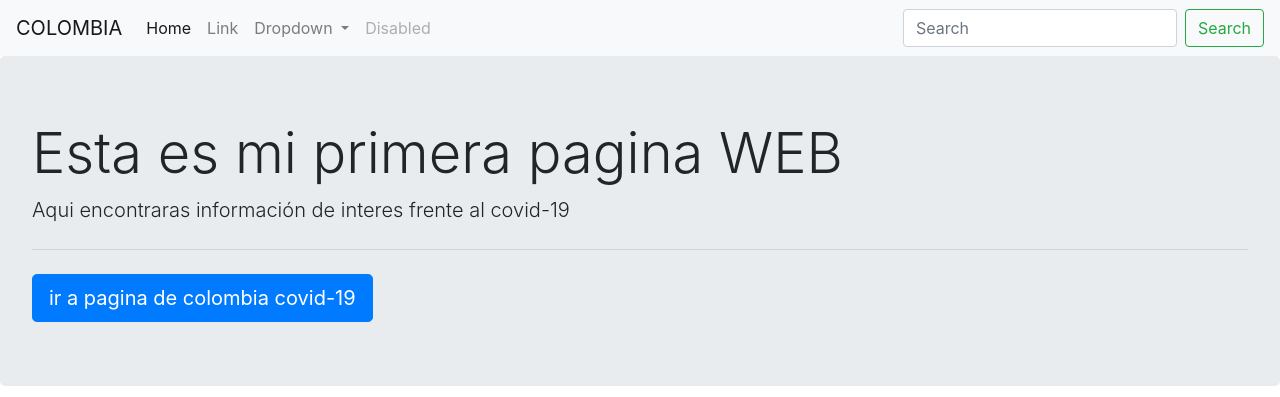
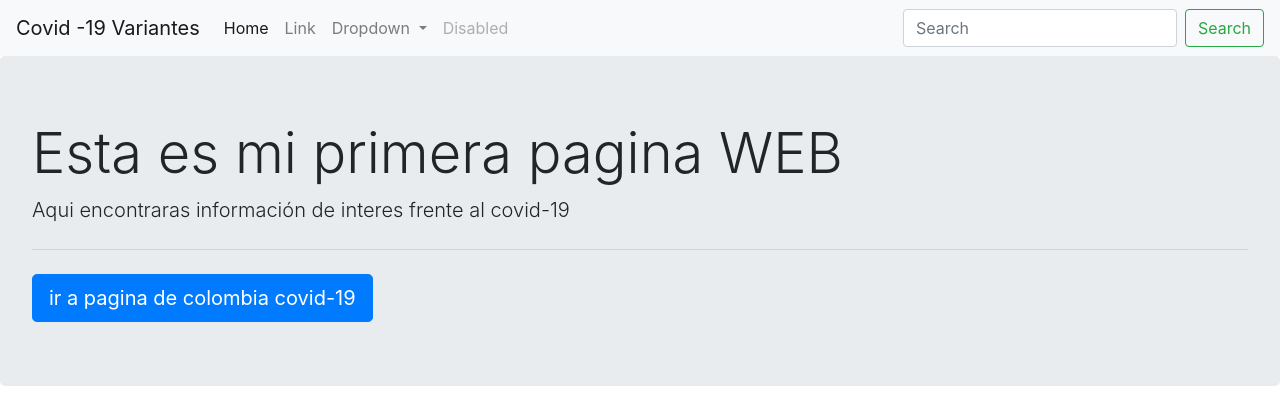
Before and after one commit to camiloordo22vf/LenguajesD, a plain HTML site: page index.html in a window 1280 px wide. Shown: the top 397 px of the page. Drawn offline with nearby package versions, Linux system fonts and the light colour scheme.

Commit message:
Update index.html
actualización del nombre del proyecto

```diff
--- a/index.html
+++ b/index.html
@@ -12,7 +12,7 @@
 
 <body>
     <nav class="navbar navbar-expand-lg navbar-light bg-light">
-        <a class="navbar-brand" href="#">COLOMBIA</a>
+        <a class="navbar-brand" href="#">Covid -19 Variantes</a>
         <button class="navbar-toggler" type="button" data-toggle="collapse" data-target="#navbarSupportedContent" aria-controls="navbarSupportedContent" aria-expanded="false" aria-label="Toggle navigation">
           <span class="navbar-toggler-icon"></span>
         </button>
```
